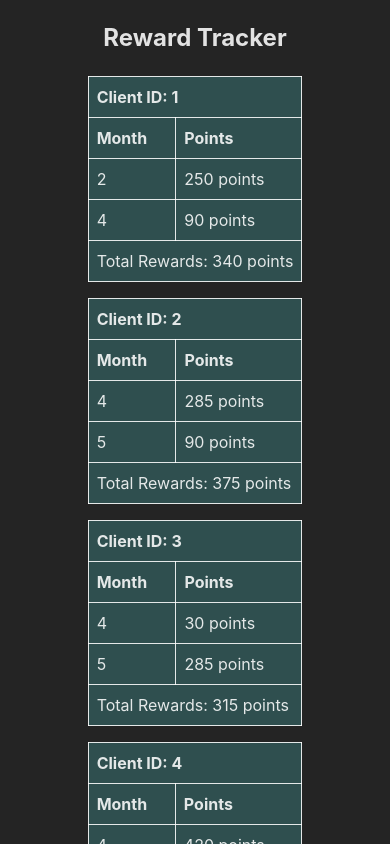
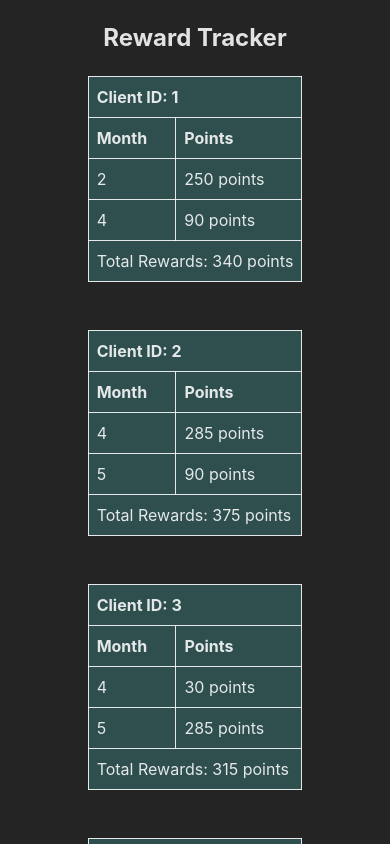
Before and after one commit to herol3oy/reward-tracker, a React (Create React App) app: page / in a window 390 px wide. Shown: the top 844 px of the page. Built offline with nearby package versions, Linux system fonts and the light colour scheme.

Commit message:
add responsive grid layout

```diff
--- a/src/App.js
+++ b/src/App.js
@@ -1,5 +1,6 @@
 import DisplayMessage from 'components/DisplayMessage'
 import RewardTable from 'components/RewardTable'
+import RewardTableContainer from 'components/RewardTableContainer'
 import { useRewards } from 'hooks/use-rewards'
 import { useTransactions } from 'hooks/use-transactions'
 import { Messages } from 'utils/messages'
@@ -25,14 +26,16 @@ function App() {
   const hasMonthlyRewards = Object.keys(monthlyRewards).length
 
   return hasMonthlyRewards ? (
-    Object.keys(monthlyRewards).map((clientId) => (
+    <RewardTableContainer>
+      {Object.keys(monthlyRewards).map((clientId) => (
         <RewardTable
           key={clientId}
           clientId={clientId}
           monthlyRewards={monthlyRewards[clientId]}
           totalRewards={totalRewards[clientId]}
         />
-    ))
+      ))}
+    </RewardTableContainer>
   ) : (
     <DisplayMessage type={DisplayMessageType.INFO}>
       {Messages.NO_DATA}
--- /dev/null
+++ b/src/components/RewardTableContainer/RewardTableContainer.css
@@ -0,0 +1,23 @@
+.reward-table-container {
+  display: grid;
+  grid-template-columns: repeat(6, 1fr);
+  gap: 2rem;
+}
+
+@media (max-width: 1200px) {
+  .reward-table-container {
+    grid-template-columns: repeat(4, 1fr);
+  }
+}
+
+@media (max-width: 768px) {
+  .reward-table-container {
+    grid-template-columns: repeat(2, 1fr);
+  }
+}
+
+@media (max-width: 480px) {
+  .reward-table-container {
+    grid-template-columns: repeat(1, 1fr);
+  }
+}
--- /dev/null
+++ b/src/components/RewardTableContainer/RewardTableContainer.jsx
@@ -0,0 +1,11 @@
+import PropTypes from 'prop-types'
+import './RewardTableContainer.css'
+
+const RewardTableContainer = ({ children }) => (
+  <section className="reward-table-container">{children}</section>
+)
+
+RewardTableContainer.propTypes = {
+  children: PropTypes.node.isRequired,
+}
+export default RewardTableContainer
--- /dev/null
+++ b/src/components/RewardTableContainer/index.js
@@ -0,0 +1 @@
+export { default } from './RewardTableContainer'
```
Lines whose indentation alone changed are shown as unchanged.
